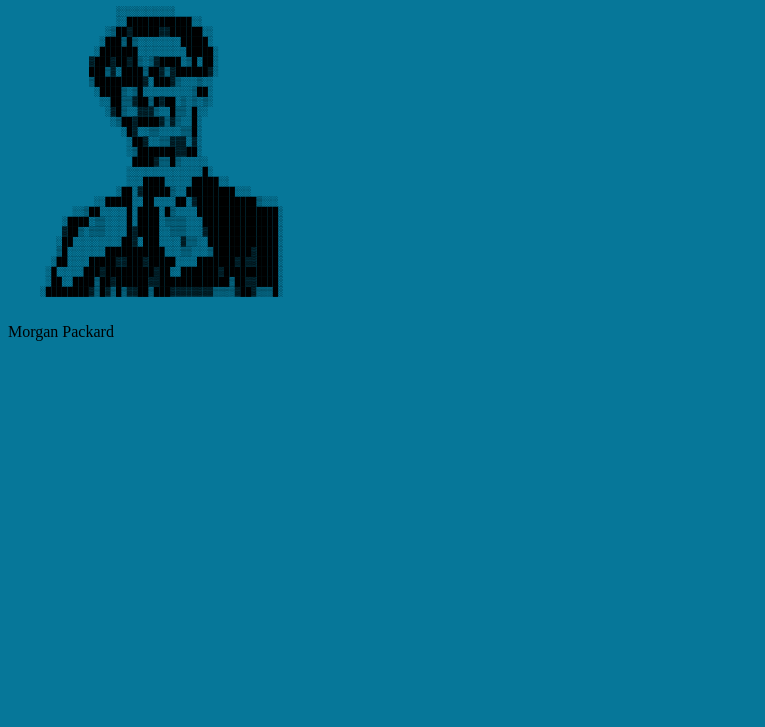
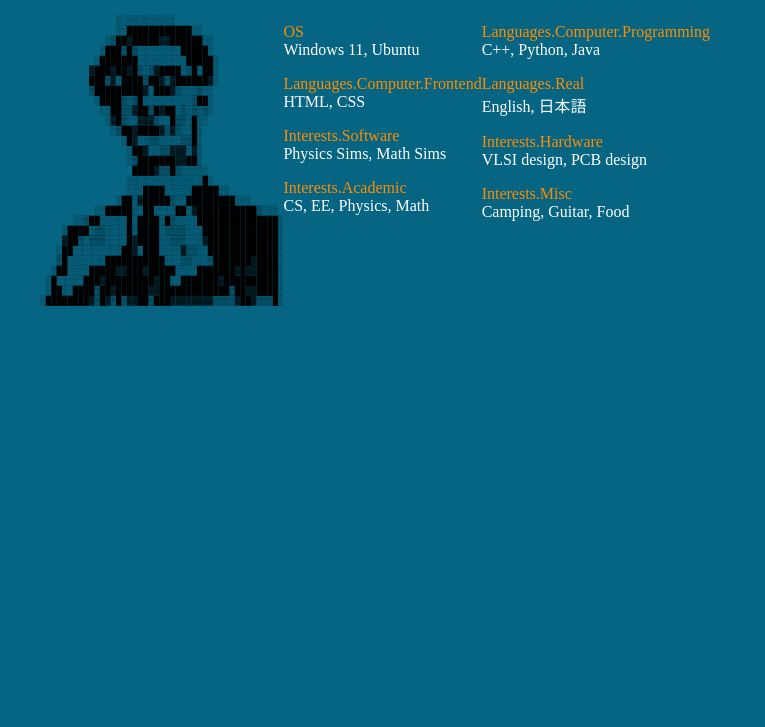
Before and after one commit to Morgan-Packard/Morgan-Packard.github.io, a plain HTML site: page index.html in a window 1280 px wide. Shown: the part 73-800 px from the top of the page, without its empty margins (0-765 px from the left). Drawn offline with Linux system fonts and the light colour scheme.

Commit message:
Updated the Website

```diff
--- a/index.html
+++ b/index.html
@@ -45,9 +45,20 @@
       ░████████▓▒█▓▒█▒▓▓██▒███▓▓▓▓▓▓▓▓▒▒▒▒▓██▓▒▒▒█░
                     </pre>
                 </div>
-            <p>
-                Morgan Packard
-            </p>
+                    <div class="attributes">
+                        <p><div class="font1">OS</div><div class="font2">Windows 11, Ubuntu</div></p>
+                        <p><div class="font1">Languages.Computer.Frontend</div><div class="font2">HTML, CSS</div></p>
+                        <p><div class="font1">Interests.Software</div><div class="font2">Physics Sims, Math Sims</div></p>
+                        <p><div class="font1">Interests.Academic</div><div class="font2">CS, EE, Physics, Math</div></p>
+                    </div>
+                    <div class="attributes">
+                        <p><div class="font1">Languages.Computer.Programming</div><div class="font2">C++, Python, Java</div></p>
+                        <p><div class="font1">Languages.Real</div><div class="font2">English, 日本語</div></p>
+                        <p><div class="font1">Interests.Hardware</div><div class="font2">VLSI design, PCB design</div></p>
+                        <p><div class="font1">Interests.Misc</div><div class="font2">Camping, Guitar, Food</div></p>
+                    </div>
+            </div>
+
         </section>
 
     </main>
--- a/styles.css
+++ b/styles.css
@@ -1,9 +1,33 @@
 body {
-    background-color: rgba(1, 116, 151, 0.975);
+    background-color: rgba(0, 98, 128, 0.975);
+}
+
+h1 {
+    color: white;
+}
+
+p {
+    color: white;
+    text-align: left;
 }
 
 .ascii-art {
     text-align: left;
     font-size:xx-small;
+}
 
+.flex-container {
+    display:flex;
 }
+
+.attributes {
+    text-align: left;
+}
+
+.font1 {
+    color:darkorange;
+}
+
+.font2 {
+    color:rgb(255, 255, 255);
+}
```
Also changed, not shown: MorganNicePic.png (deleted).
